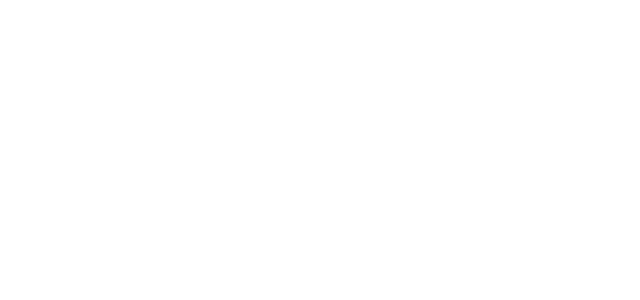
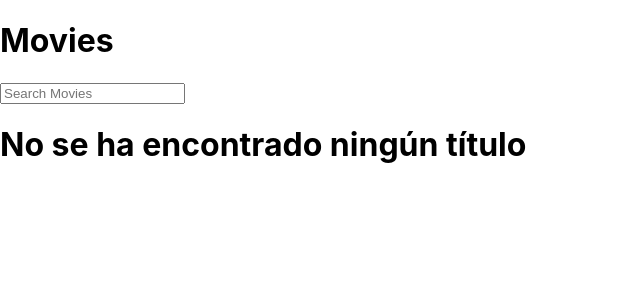
Before and after one commit to JorgeDevesa/Movies-and-series, a React (Create React App) app: page / in a window 1280 px wide. Shown: the top 300 px of the page, without its empty margins (0-640 px from the left). Built offline with nearby package versions, Linux system fonts and the light colour scheme.

Commit message:
Created film structure: show all movies +  movieDetails component+ axios calls: search by tittle and by ID

```diff
--- a/package.json
+++ b/package.json
@@ -3,6 +3,7 @@
   "version": "0.1.0",
   "private": true,
   "dependencies": {
+    "axios": "^0.18.0",
     "react": "^16.7.0",
     "react-dom": "^16.7.0",
     "react-router-dom": "^4.3.1",
--- a/src/App.css
+++ b/src/App.css
@@ -1,32 +1,39 @@
-.App {
-  text-align: center;
+.show-movie {
+  background:#DDD;
+  color:#222;
+  padding:2px;
+  border:1px solid #AAA;
+  transition: 1s;
+  animation: show-movie .5s ease-out;
+  width: 20rem;
 }
-
-.App-logo {
-  animation: App-logo-spin infinite 20s linear;
-  height: 40vmin;
+@keyframes show-movie{
+0%{
+  opacity: 0;
+}100%{
+  opacity: 1;
 }
-
-.App-header {
-  background-color: #282c34;
-  min-height: 100vh;
-  display: flex;
-  flex-direction: column;
-  align-items: center;
-  justify-content: center;
-  font-size: calc(10px + 2vmin);
-  color: white;
 }
-
-.App-link {
-  color: #61dafb;
+.show-movie:hover {
+  background:white;
+  color:black;
+  padding:8px 14px;
+  border:1px solid #888;
+  transition-property: all;
+  transition-duration: 0.2s;
+  transition-timing-function: ease-in;
+  cursor: pointer;
 }
-
-@keyframes App-logo-spin {
-  from {
-    transform: rotate(0deg);
+/* .show-movie */
+/* @keyframes showMovie{
+  0%{
+    opacity: 0;
   }
-  to {
-    transform: rotate(360deg);
+  100%{
+    opacity: 1;
+    margin: 50px;
   }
-}
+} */
+/* .show-movie:hover{
+  background-color: green;
+} */
--- a/src/App.js
+++ b/src/App.js
@@ -1,19 +1,50 @@
 import React, { Component } from "react";
 import "./App.css";
-import { Switch, Route } from "react-router-dom"
+import { Switch, Route, Redirect } from "react-router-dom";
+import Movies from "./Components/Movies";
+import Login from "./Components/Login";
+import Favorites from "./Components/Favorites";
 
 class App extends Component {
+  constructor() {
+    super();
+    this.state = {
+      user: true,
+      favoriteMovies: null,
+      movies: []
+    }
+  }
 
+  getUser = user => {
+    this.setState({ ...this.state, user: user });
+  };
+
+  handleChange = e => {
+    const { name, value } = e.target;
+    this.setState({ ...this.state, [name]: value });
+  };
 
   render() {
+    const userAuthorization = this.state.user ? (
+      <Switch>
+        <Route
+          exact
+          path="/"
+          userSession={this.state.user}
+          handleChange={this.handleChange}
+          render={() => <Movies user={this.state.user} getUser={this.getUser} handleChange={this.handleChange}/>}
 
-    return (
-      <div className="App">
-        <Switch>
-          <Route exact path="/"></Route>
-        </Switch>
-      </div>
+        />
+        <Route exact path="/favorites" component={Favorites} />
+      </Switch>
+    ) : (
+      <Route
+        path="/*"
+        render={() => <Login user={this.state.user} getUser={this.getUser} handleChange={this.handleChange}/>}
+      />
     );
+
+    return <div className="App">{userAuthorization}</div>;
   }
 }
 
--- /dev/null
+++ b/src/Components/CardMovie.jsx
@@ -0,0 +1,13 @@
+import React, { Component } from 'react'
+export default class CardMovie extends Component {
+  render() {
+      const movie = this.props.movie
+    return (
+      <div>
+        <h1>{movie.Title}</h1>
+        <img src={movie.Poster}/>
+        <button onClick={()=> this.props.showMoviesDetails(movie.imdbID)}>Ver detalles</button>
+      </div>
+    )
+  }
+}
--- a/src/Components/Home.jsx
+++ b/src/Components/Favorites.jsx
@@ -1,10 +1,10 @@
 import React, { Component } from 'react'
 
-export default class Home extends Component {
+export default class Favorites extends Component {
   render() {
     return (
       <div>
-        <h1>Home</h1>
+        <h1>Favorites</h1>
       </div>
     )
   }
--- a/src/Components/Login.jsx
+++ b/src/Components/Login.jsx
@@ -1,11 +1,49 @@
-import React, { Component } from 'react'
+import React, { Component } from "react";
+export default class Login extends Component {
+  constructor(props) {
+    super(props);
 
-export default class Login extends Component {
+    this.state = {
+      userDetails: {
+        userName: "",
+        pasword: ""
+      }
+    };
+  }
+  componentDidMount(){
+    console.log(this.props.getUser)
+
+}
+
+  handleFormSubmit = e => {
+    console.log(e);
+    e.preventDefault();
+    this.props.getUser(this.state.userDetails);
+  };
+
   render() {
+
     return (
       <div>
         <h1>Login</h1>
+        <form onSubmit={this.handleFormSubmit}>
+          <label>Username</label>
+          <input
+            type="text"
+            name="username"
+            onChange={e => this.props.handleChange(e)}
+          />
+
+          <label>Password</label>
+          <input
+            type="password"
+            name="password"
+            onChange={e => this.props.handleChange(e)}
+          />
+
+          <input type="submit" value="Login" />
+        </form>
       </div>
-    )
+    );
   }
 }
--- /dev/null
+++ b/src/Components/MovieDetails.jsx
@@ -0,0 +1,12 @@
+import React, { Component } from "react";
+
+export default class MovieDetails extends Component {
+  render() {
+    const movie = this.props.showMovieDetails;
+    return (
+      <div>
+       <h1>{movie.Title}</h1>
+      </div>
+    );
+  }
+}
--- /dev/null
+++ b/src/Components/Movies.jsx
@@ -0,0 +1,75 @@
+import React, { Component } from "react";
+import SearchBox from "./SearchBox";
+import CardMovie from "./CardMovie";
+import MovieDetails from "./MovieDetails";
+import axios from "axios";
+
+export default class Movies extends Component {
+  constructor(props) {
+    super(props);
+    this.state = {
+      user: this.props.user,
+      movies: null,
+      showMovieDetails: null
+    };
+  }
+
+  showMovies = (e, page=1) => {
+    const value = e.target.value;
+    const type = e.target.name;
+    axios
+      .get(`${process.env.REACT_APP_IMDB_API}&s=${value}&type=${type}&page=${page}`)
+      .then(movies => {
+        if (movies.data.Response)
+          this.setState({ ...this.state, movies: movies.data.Search });
+      })
+      .catch();
+  };
+  showMoviesDetails = id => {
+    axios.get(`${process.env.REACT_APP_IMDB_API}&i=${id}`).then(response => {
+      this.setState({ ...this.state, showMovieDetails: response.data });
+      console.log(this.state.showMovieDetails);
+    });
+  };
+
+  render() {
+    const moviesArr = this.state.movies;
+    const ShowMoviesFound = moviesArr ? (
+      <div>
+        {moviesArr.map((movie, index) => {
+          return (
+            <CardMovie
+              key={index}
+              movie={movie}
+              showMoviesDetails={this.showMoviesDetails}
+            />
+          );
+        })}
+      </div>
+    ) : (
+      <h1>No se ha encontrado ningún título</h1>
+    );
+
+    const Movies = this.state.showMovieDetails ? (
+      <MovieDetails
+      showMovieDetails={this.state.showMovieDetails}
+      />
+    ) : (
+      ShowMoviesFound
+    );
+
+    return (
+      <div>
+        <h1>Movies</h1>
+        <SearchBox
+          className="input"
+          placeholder="Search Movies"
+          type="text"
+          showMovies={this.showMovies}
+          name="movie"
+        />
+        {Movies}
+      </div>
+    );
+  }
+}
--- /dev/null
+++ b/src/Components/SearchBox.jsx
@@ -0,0 +1,18 @@
+import React, { Component } from "react";
+
+export default class SearchBox extends Component {
+  render() {
+    return (
+      <div>
+        <input
+          className={this.props.inputClass}
+          type={this.props.type}
+          placeholder={this.props.placeholder}
+          value={this.props.value}
+          name={this.props.name}
+          onChange={e => this.props.showMovies(e)}
+        />
+      </div>
+    );
+  }
+}
```
Also changed, not shown: src/Components/Series.jsx (added), 1 other file (tests, documents, lock files or other folders).
